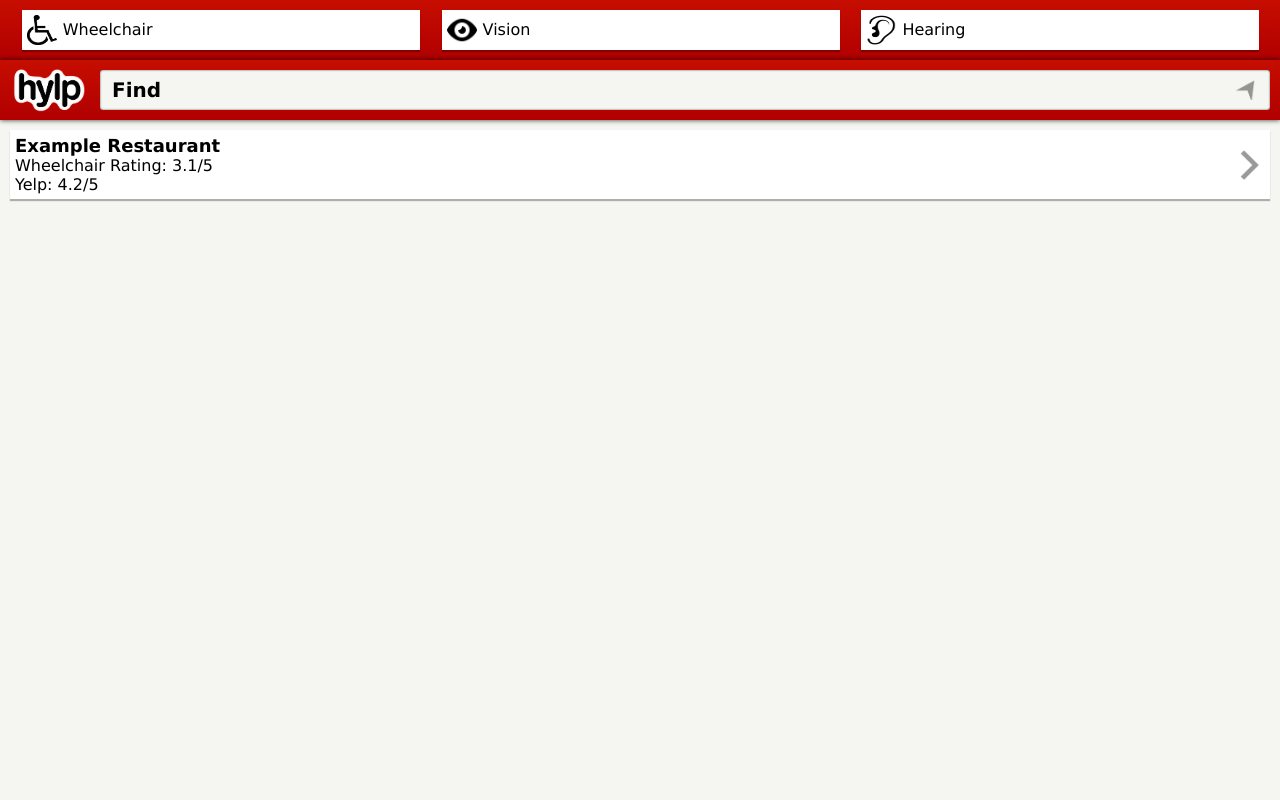
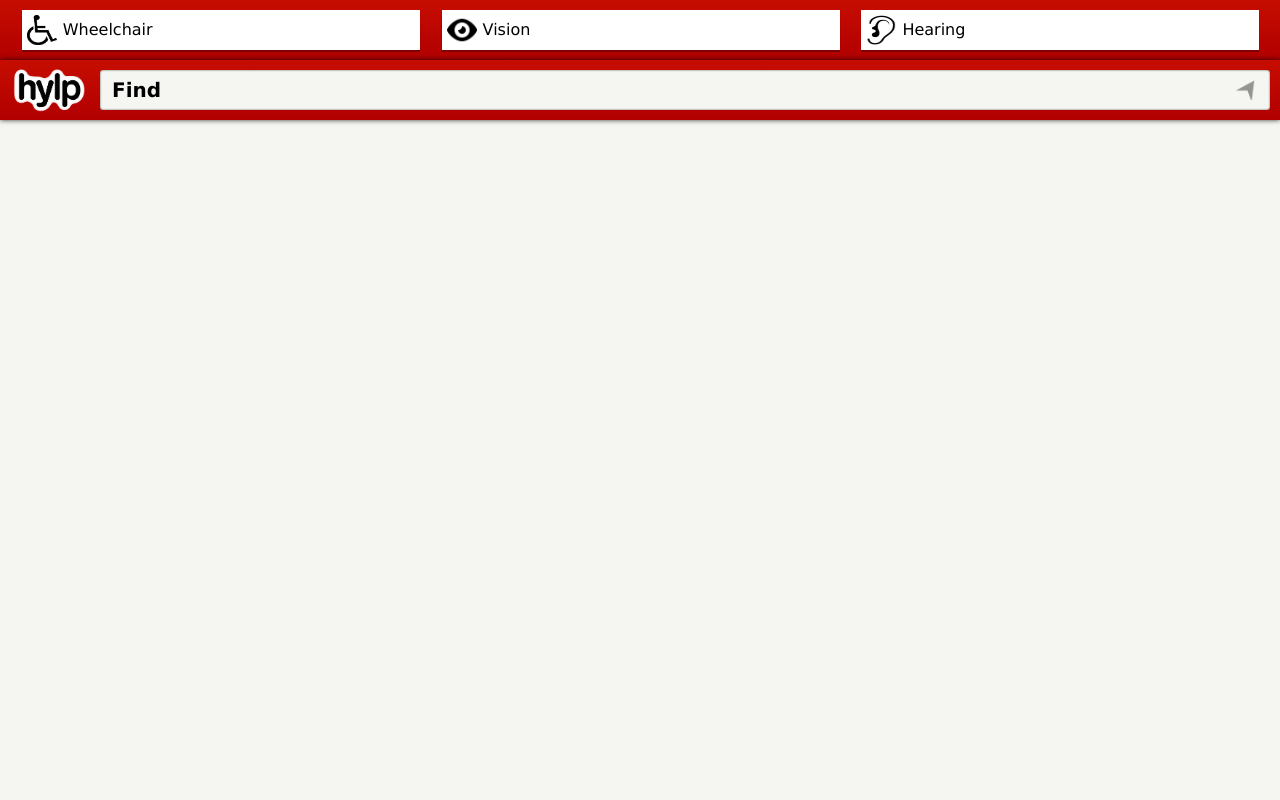
Before and after one commit to ellmanj/hylp, a Flask app: page / in a window 1280 px wide. Run offline with Flask 2, Linux system fonts and the light colour scheme; some libraries are stand-ins or nearby versions.

Commit message:
update
update

```diff
--- a/app/templates/index.html
+++ b/app/templates/index.html
@@ -6,7 +6,7 @@
 		<script type="text/javascript" src="https://ajax.googleapis.com/ajax/libs/jquery/1.7.2/jquery.min.js"></script>
 	</head>
 
-	<body>
+	<body id="full">
 	<div id="modeSelect">
 	<div class="Option" onClick="setMode('wheelchair')" id="option1"><img src="wheelchair.png" class="optionPic" id="option1pic"><p id="optionText">Wheelchair</p><div id='selected1'></div></div>
 	<div class="Option" onClick="setMode('vision')" id="option2"><img src="eye.png" class="optionPic" id="option2pic"><p id="optionText">Vision</p><div id='selected2'></div></div>
@@ -30,18 +30,10 @@
 		<div id="mapArea">
 		</div>
 
-		<div class ="block" id="rating1" onClick="expand(this.id)">
-		<div id="ratingContainer">
-		<div id="entry">
-		<div id="entryText">Example Restaurant</div>
-		<div id="aRating">Wheelchair Rating:  3.1/5 </div>
-		<div id="yRating">Yelp:  4.2/5</div>
-		<div id="rating1more"></div>
-		<div class="arrow" id="rating1arrow"></div>
-		</div>
 
-		</div>
-		</div>
-			</div>
+		<div id="cards"></div>
+
+
+					</div>
 	</body>
 </html>
```
Also changed, not shown: app/static/frontend.js (+18 -10 lines), 2 other files.
